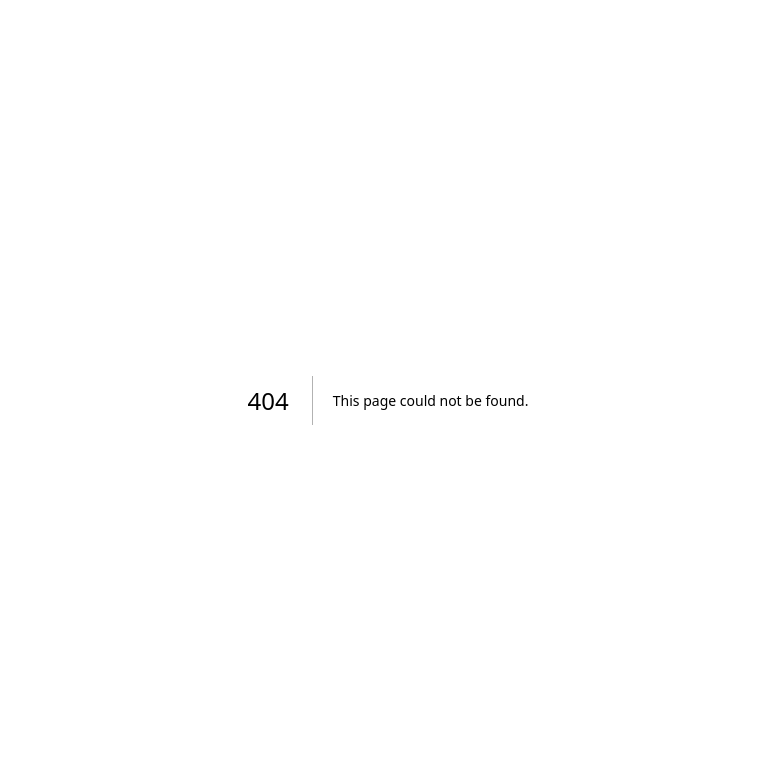
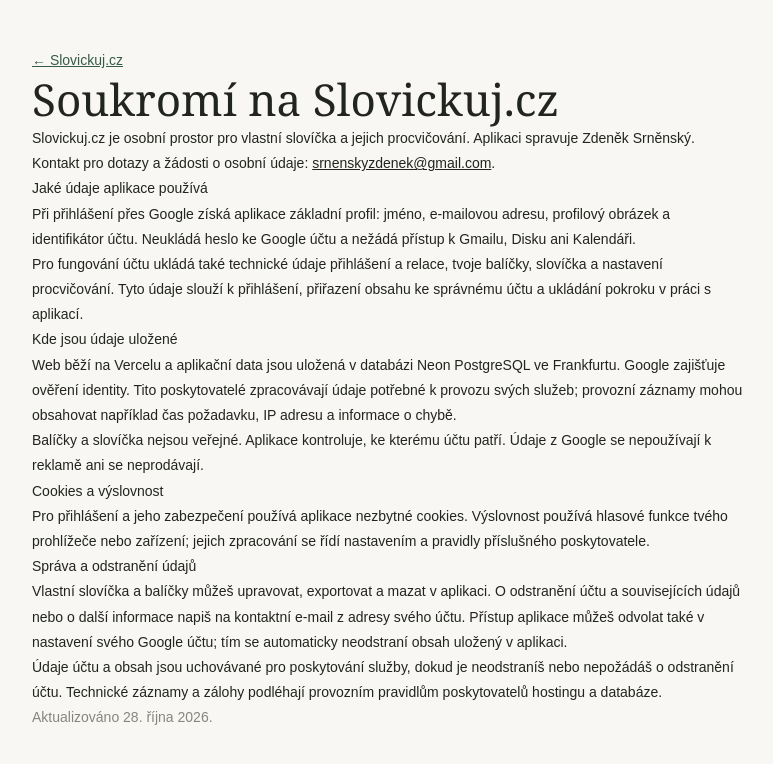
Before and after one commit to IZOtrade/Slovickuj.cz, a Next.js app: page /soukromi in a window 1280 px wide. Before the commit this address had no page. Shown: the top 764 px of the page, without its empty margins (252-1025 px from the left). Built offline with nearby package versions, Linux system fonts and the light colour scheme.

Commit message:
Add public privacy and usage information for Google sign-in

```diff
--- a/src/app/page.tsx
+++ b/src/app/page.tsx
@@ -15,6 +15,7 @@
           <button className="google-button" type="submit"><span className="google-g">G</span> Pokračovat přes Google <span aria-hidden="true">→</span></button>
         </form>
         <div className="auth-foot"><span>Vaše slovíčka zůstávají soukromá.</span><span>Zdarma pro vaše učení</span></div>
+        <nav aria-label="Informace o aplikaci" style={{ display: "flex", gap: 20, marginTop: 20, fontSize: 12, color: "var(--green)", textDecoration: "underline" }}><a href="/soukromi">Soukromí</a><a href="/podminky">Podmínky používání</a></nav>
       </section>
       <aside className="auth-art" aria-hidden="true">
         <div className="art-orbit orbit-one" /><div className="art-orbit orbit-two" />
--- /dev/null
+++ b/src/app/podminky/page.tsx
@@ -0,0 +1,19 @@
+import Link from "next/link";
+
+export const metadata = { title: "Podmínky používání | Slovickuj.cz" };
+
+export default function TermsPage() {
+  return <main style={{ maxWidth: 760, margin: "0 auto", padding: "48px 24px", lineHeight: 1.8 }}>
+    <Link href="/" style={{ color: "var(--green)", textDecoration: "underline" }}>← Slovickuj.cz</Link>
+    <h1 style={{ fontFamily: "var(--serif)", fontSize: "clamp(30px, 6vw, 44px)", lineHeight: 1.2 }}>Podmínky používání</h1>
+    <p>Slovickuj.cz je bezplatná pomůcka pro tvorbu vlastních balíčků anglicko-českých slovíček a jejich procvičování. Aplikaci spravuje Zdeněk Srněnský, kontakt: <a href="mailto:srnenskyzdenek@gmail.com" style={{ textDecoration: "underline" }}>srnenskyzdenek@gmail.com</a>.</p>
+    <h2>Účet a obsah</h2>
+    <p>Aplikace používá přihlášení přes Google. Uživatel má přístup ke svým vlastním balíčkům, slovíčkům a nastavením. Za obsah, který do aplikace vloží, odpovídá uživatel; vkládej pouze obsah, který smíš používat.</p>
+    <p>Používej aplikaci k vlastnímu učení. Nezasahuj do účtů ostatních, neobcházej přihlášení a nenarušuj provoz služby.</p>
+    <h2>Práce s daty</h2>
+    <p>Slovíčka můžeš upravovat, exportovat a mazat. Pro vlastní kopii obsahu použij export dostupný v aplikaci. Informace o přihlášení, uložených údajích a odstranění účtu najdeš na stránce <Link href="/soukromi" style={{ textDecoration: "underline" }}>Soukromí</Link>.</p>
+    <h2>Podpora</h2>
+    <p>Chyby, dotazy a žádosti související s účtem posílej na uvedený kontaktní e-mail. Aplikace se dále vyvíjí a její funkce se mohou měnit.</p>
+    <p style={{ color: "var(--muted)" }}>Aktualizováno 28. října 2026.</p>
+  </main>;
+}
--- /dev/null
+++ b/src/app/soukromi/page.tsx
@@ -0,0 +1,23 @@
+import Link from "next/link";
+
+export const metadata = { title: "Soukromí | Slovickuj.cz" };
+
+export default function PrivacyPage() {
+  return <main style={{ maxWidth: 760, margin: "0 auto", padding: "48px 24px", lineHeight: 1.8 }}>
+    <Link href="/" style={{ color: "var(--green)", textDecoration: "underline" }}>← Slovickuj.cz</Link>
+    <h1 style={{ fontFamily: "var(--serif)", fontSize: "clamp(30px, 6vw, 44px)", lineHeight: 1.2 }}>Soukromí na Slovickuj.cz</h1>
+    <p>Slovickuj.cz je osobní prostor pro vlastní slovíčka a jejich procvičování. Aplikaci spravuje Zdeněk Srněnský. Kontakt pro dotazy a žádosti o osobní údaje: <a href="mailto:srnenskyzdenek@gmail.com" style={{ textDecoration: "underline" }}>srnenskyzdenek@gmail.com</a>.</p>
+    <h2>Jaké údaje aplikace používá</h2>
+    <p>Při přihlášení přes Google získá aplikace základní profil: jméno, e-mailovou adresu, profilový obrázek a identifikátor účtu. Neukládá heslo ke Google účtu a nežádá přístup k Gmailu, Disku ani Kalendáři.</p>
+    <p>Pro fungování účtu ukládá také technické údaje přihlášení a relace, tvoje balíčky, slovíčka a nastavení procvičování. Tyto údaje slouží k přihlášení, přiřazení obsahu ke správnému účtu a ukládání pokroku v práci s aplikací.</p>
+    <h2>Kde jsou údaje uložené</h2>
+    <p>Web běží na Vercelu a aplikační data jsou uložená v databázi Neon PostgreSQL ve Frankfurtu. Google zajišťuje ověření identity. Tito poskytovatelé zpracovávají údaje potřebné k provozu svých služeb; provozní záznamy mohou obsahovat například čas požadavku, IP adresu a informace o chybě.</p>
+    <p>Balíčky a slovíčka nejsou veřejné. Aplikace kontroluje, ke kterému účtu patří. Údaje z Google se nepoužívají k reklamě ani se neprodávají.</p>
+    <h2>Cookies a výslovnost</h2>
+    <p>Pro přihlášení a jeho zabezpečení používá aplikace nezbytné cookies. Výslovnost používá hlasové funkce tvého prohlížeče nebo zařízení; jejich zpracování se řídí nastavením a pravidly příslušného poskytovatele.</p>
+    <h2>Správa a odstranění údajů</h2>
+    <p>Vlastní slovíčka a balíčky můžeš upravovat, exportovat a mazat v aplikaci. O odstranění účtu a souvisejících údajů nebo o další informace napiš na kontaktní e-mail z adresy svého účtu. Přístup aplikace můžeš odvolat také v nastavení svého Google účtu; tím se automaticky neodstraní obsah uložený v aplikaci.</p>
+    <p>Údaje účtu a obsah jsou uchovávané pro poskytování služby, dokud je neodstraníš nebo nepožádáš o odstranění účtu. Technické záznamy a zálohy podléhají provozním pravidlům poskytovatelů hostingu a databáze.</p>
+    <p style={{ color: "var(--muted)" }}>Aktualizováno 28. října 2026.</p>
+  </main>;
+}
```
